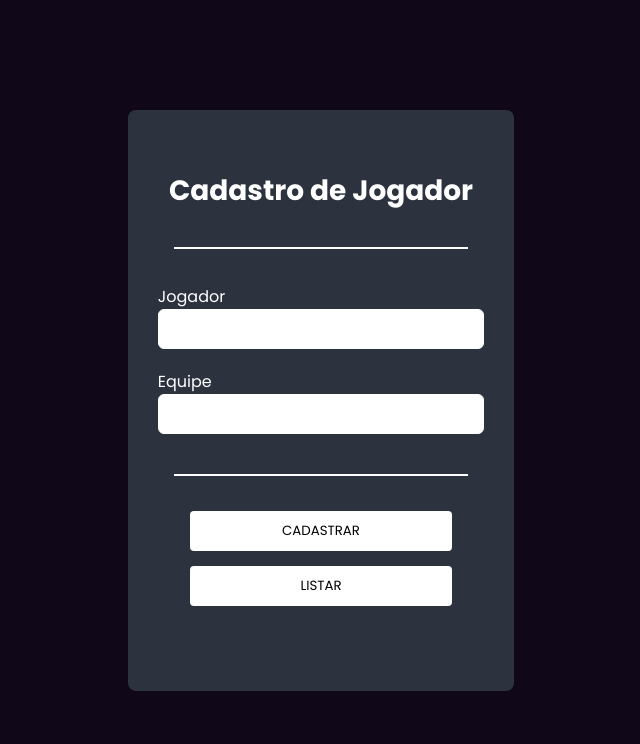
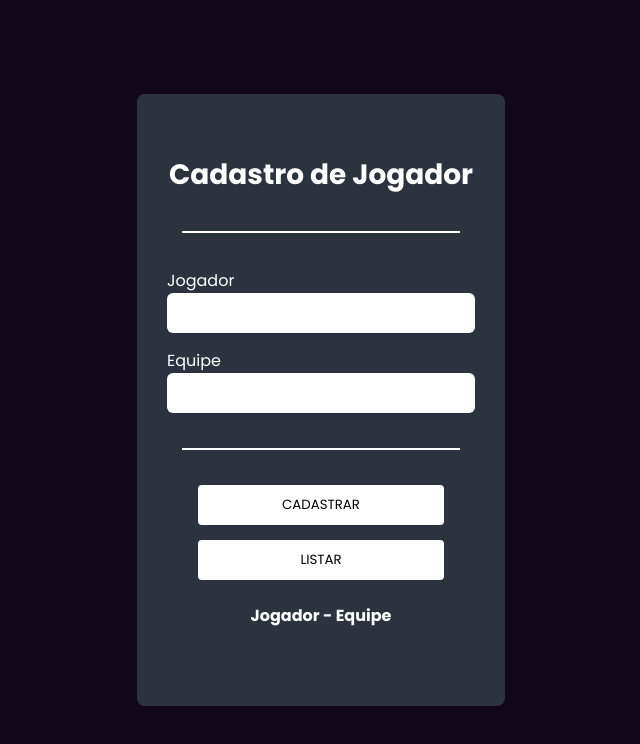
Before and after one commit to LuisFernandooo/LocalStorage, a website: page www/index.html in a window 1280 px wide. Shown: the whole page, without its empty margins (319-959 px from the left). Drawn offline with Linux system fonts and the light colour scheme.

Commit message:
Modifiquei o Html \& Css \& Js.

```diff
--- a/www/components/magro.js
+++ b/www/components/magro.js
@@ -13,6 +13,8 @@ function cadastrar() {
     localStorage.setItem('jogador', JSON.stringify(jogador))
     localStorage.setItem('equipe', JSON.stringify(equipe))
 
+    alert("Jogador Cadastrado!!!")
+
 }
 
 function listar(){
@@ -21,6 +23,6 @@ function listar(){
     var equipe = JSON.parse(localStorage.getItem('equipe'))
 
     for(let i = 0; i < jogador.length; i++){
-    document.getElementById('lista').innerHTML = jogador[i] + " - " + equipe[i] + "<br>"
+    document.getElementById('lista').innerHTML += jogador[i] + " - " + equipe[i] + "<br>"
     }
 }
--- a/www/css/style.css
+++ b/www/css/style.css
@@ -1,4 +1,3 @@
-@import url('https://fonts.googleapis.com/css2?family=Poppins:wght@300;400;500;600;700;800;900&display=swap');
 
 *{
     margin: 0;
@@ -10,7 +9,7 @@
 body{
     background-color: #100718;
     width: 100%;
-    height: 100vh;
+    height: auto;
 }
 
 form{
@@ -31,6 +30,7 @@ section{
     background-color: #2c333f;
     color: white;
     border-radius: 8px;
+    height: auto;
 }
 
 h1{
@@ -48,13 +48,23 @@ label{
     width: 100%;
 }
 
+.style-input{
+    width: 100%;
+    background-color: white;
+    border-radius: 6px;
+    height: 5vh;
+}
+
 input[type=text]{
-    width: 100%;
+    width: 90%;
     height: 5vh;
-    outline: none;
-    border-radius: 6px;
+    font-size: 15px;
+    margin-left: 15px;
     margin-bottom: 5px;
-    border: 1px solid white;
+    padding: 20px 0;
+    border: none;
+    background-color: transparent;
+
 }
 
 input[type=button]{
@@ -70,6 +80,10 @@ input[type=button]:hover{
     cursor: pointer;
 }
 
+#btnLista{
+    margin-bottom: 8px;
+}
+
 h5{
-    margin-top: 10px;
+    margin-top: 3px;
 }
--- a/www/index.html
+++ b/www/index.html
@@ -8,6 +8,9 @@
     <script src="components/magro.js"></script>
     <link rel="stylesheet" href="components/loader.css">
     <link rel="stylesheet" href="css/style.css">
+    <link rel="preconnect" href="https://fonts.googleapis.com">
+    <link rel="preconnect" href="https://fonts.gstatic.com" crossorigin>
+    <link href="https://fonts.googleapis.com/css2?family=Poppins:wght@300;400;500;600;700;800;900&display=swap" rel="stylesheet">
 </head>
 <body>
 	<form>
@@ -17,9 +20,9 @@
 
         <div class="divider"></div>
 
-        <label for="jogador">Jogador<input type="text" name="jogador" id="jogador"></label>
+        <label for="jogador">Jogador<div class="style-input"><input type="text" name="jogador" id="jogador"></div></label>
 
-        <label for="equipe">Equipe<input type="text" name="equipe" id="equipe"></label>
+        <label for="equipe">Equipe<div class="style-input"><input type="text" name="equipe" id="equipe"></div></label>
 
         <div class="divider"></div>
 
@@ -27,6 +30,8 @@
 
         <input type="button" name="btnListar" id="btnLista" value="LISTAR" onclick="listar()">
 
+        <h4>Jogador - Equipe</h4>
+
         <h5 id="lista"></h5>
 
         </section>
```
